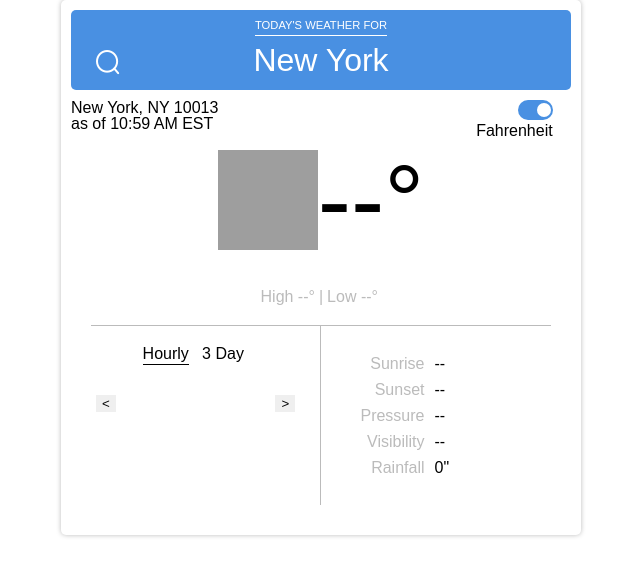
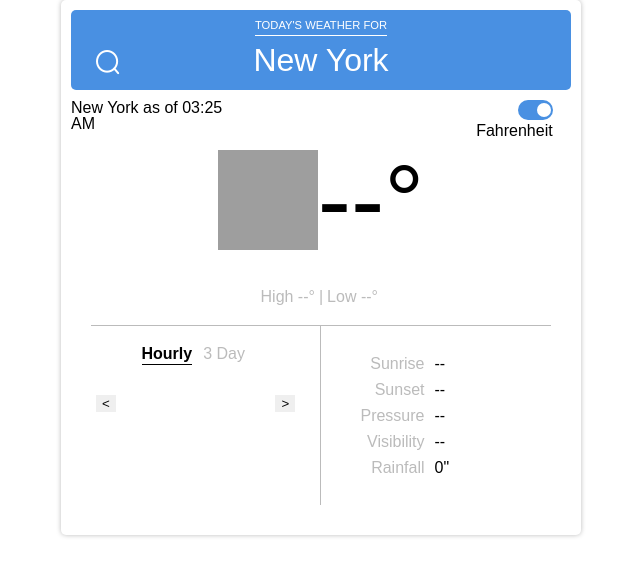
Before and after one commit to polyfish42/wade-and-wendy-coding-challenge, a plain HTML site: page index.html in a window 1280 px wide. Shown: the whole page, without its empty margins (319-959 px from the left). Drawn offline with Linux system fonts and the light colour scheme; no server answers; grey boxes are pictures that could not be loaded.

Commit message:
Add time of last request

```diff
--- a/script.js
+++ b/script.js
@@ -18,6 +18,7 @@ const initScale = function getInitialScale () {
 const model = {
   currentTemp: null,
   currentTempIcon: null,
+  time: new Date(),
   tempMin: null,
   tempMax: null,
   sunrise: null,
@@ -38,6 +39,11 @@ const update = function updateModel (model, newModel) {
 }
 
 // Update View
+const updateTimeNode = function updateLatestTimeNode () {
+  const node = document.querySelector('.current-weather__info')
+  node.innerHTML = `${model.location} as of ${model.time.toLocaleTimeString([], {hour: '2-digit', minute: '2-digit'})}`
+}
+
 const updateTempIcon = function updateMainTempIcon () {
   const icon = document.querySelector('.current-weather__icon')
   icon.src = `http://openweathermap.org/img/w/${model.currentTempIcon}.png`
@@ -196,6 +202,7 @@ const updateForecast = function updateForecastNode () {
 }
 
 const render = function renderView () {
+  updateTimeNode()
   updateTempIcon()
   updateNode('currentTemp', formatTemp)
   updateNode('tempMax', high)
@@ -219,6 +226,8 @@ const accessRainfall = function getRainfallFromData (data) {
 }
 
 const getWeather = function fetchCurrentWeather (location = 'New York') {
+  update(model, {time: new Date()})
+
   const apiKey = 'a97c5e64fc8af7d636f382583d6e14bd'
 
   const weatherPromise = window.fetch(`https://api.openweathermap.org/data/2.5/weather?q=${location}&appid=${apiKey}`)
--- a/style.css
+++ b/style.css
@@ -222,11 +222,14 @@ input:checked + .current-weather__scale-slider:before {
 
 .forecast__hourly, .forecast__daily {
     cursor: pointer;
+    color: rgb(187,187,187)
 }
 
 .current-mode {
     border-bottom: 1px solid black;
     padding-bottom: 2px;
+    font-weight: bold;
+    color: black;
 }
 
 .forecast__prev, .forecast__next {
```
